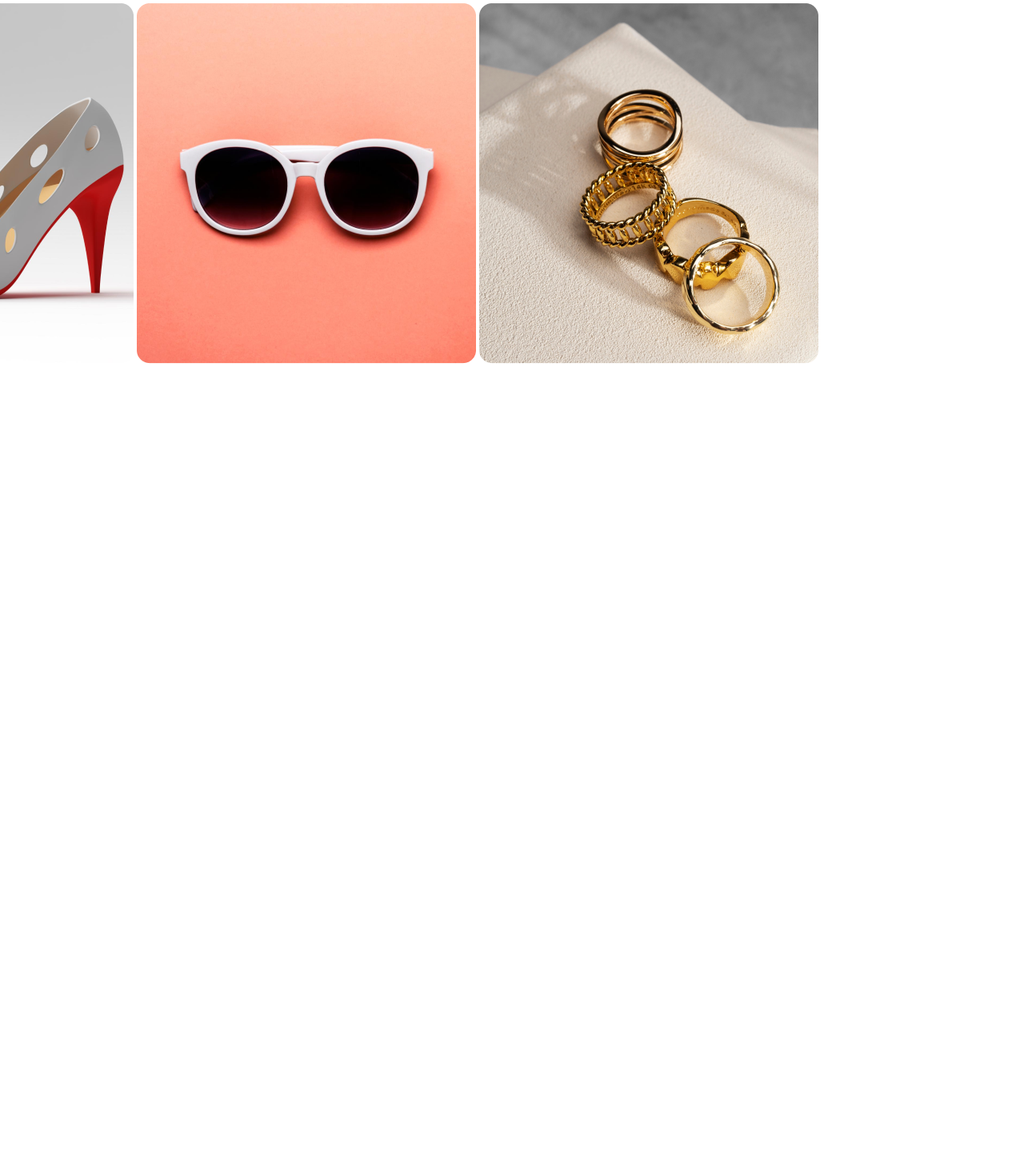
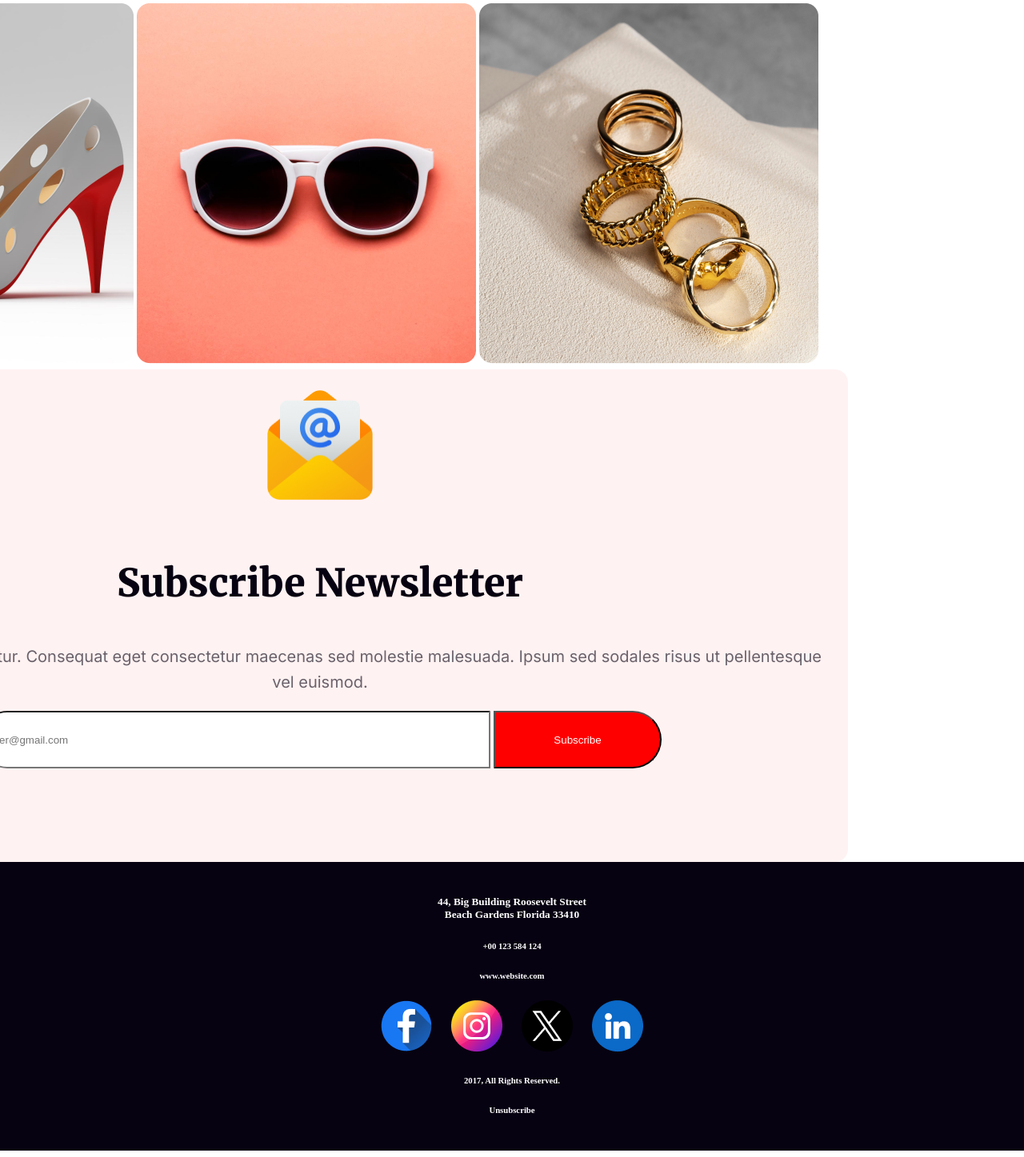
Before and after one commit to MD-Ismail-nitu/Assignment01-new-year-mission, a plain HTML site: page index.html in a window 1280 px wide. Shown: the part 3903-5350 px from the top of the page at 80% size. Before the commit the page ends 4373 px from the top, so only its background shows below. Drawn offline with Linux system fonts and the light colour scheme.

Commit message:
last commit

```diff
--- a/index.html
+++ b/index.html
@@ -70,12 +70,46 @@
     </table>
     </div>
 
+    <form action="#" method="post">
+        <div class="sub-news">
+            <img  class="newsletter" src="/resources/Group 61.png" alt="">
+            <h3 class="sub">Subscribe Newsletter</h3>
+            <h6 class="dolor">Dolor sit amet consectetur. Consequat eget consectetur maecenas sed molestie malesuada. Ipsum sed sodales risus ut pellentesque vel euismod. </h6>
+            <div class="input-button-wrapper"></div>
+            <input  class="input1" type="email" name="email" id="email" placeholder="user@gmail.com">
+            <button class="submit">Subscribe</button>
+        </div>
+        </div>
+    </form>
+
+    <footer class="footer">
+
+        <div class="address">
+            <h5>44, Big Building Roosevelt Street <br>
+                Beach Gardens Florida 33410</h5>
+        </div>
+
+        <div class="contact">
+                <h6>+00 123 584 124</h6>
+                <h6>www.website.com</h6>
+        </div>
+
+        <div class="socials">
+            <a href="#" class="social-icon"><img src="resources/Facebook.png" alt="Facebook"></a>
+            <a href="#" class="social-icon"><img src="resources/Instagram.png" alt="Instagram"></a>
+            <a href="#" class="social-icon"><img src="resources/Twitter.png" alt="Twitter"></a>
+            <a href="#" class="social-icon"><img src="resources/Linkedin.png" alt="LinkedIn"></a>
+        </div>
+
+
+        <div>
+            <h6>2017, All Rights Reserved.</h6>
+            <h6>Unsubscribe</h6>
+        </div>
+
+    </footer>
 
     </header>
 
-    <footer>
-
-    </footer>
-
 </body>
 </html>
--- a/styles/styles.css
+++ b/styles/styles.css
@@ -259,3 +259,111 @@ body{
     font-weight: 400;
     line-height: 32px; /* 160% */
 }
+
+
+
+
+.input-button-wrapper {
+    display: flex;
+    justify-content: space-between;
+
+
+  }
+
+.sub-news {
+    width: 1320px;
+    height: 616px;
+    flex-shrink: 0;
+    border-radius: 16px;
+background: rgba(255, 0, 0, 0.05);
+text-align: center;
+padding: 20px;
+box-sizing: border-box;
+  }
+
+  .newsletter {
+    width: 150px;
+    height: 150px;
+    flex-shrink: 0;
+    margin: 0 auto 15px;
+  }
+
+  .sub {
+    color: #070211;
+    text-align: center;
+    font-family: Merriweather;
+    font-size: 48px;
+    font-style: normal;
+    font-weight: 900;
+    line-height: normal;
+    text-transform: capitalize;
+    margin-bottom: 10px;
+  }
+
+  .dolor {
+    color: rgba(7, 2, 17, 0.60);
+    text-align: center;
+    font-family: Inter;
+    font-size: 20px;
+    font-style: normal;
+    font-weight: 400;
+    line-height: 32px; /* 160% */
+    margin-bottom: 20px;
+  }
+
+
+
+
+
+
+  .input1,
+.submit {
+    width: calc(50% - 10px);
+    height: 72px;
+    flex-shrink: 0;
+    border-radius: 50px;
+    box-sizing: border-box;
+    display: inline-block;
+}
+
+  .input1 {
+    border-radius: 50px 0 0 50px;
+    width: 50%;
+    height: 12.5%;
+    padding: 0 10px;
+background: #FFF;
+
+  }
+
+  .submit {
+    color: #FFF;
+    width: 210px;
+    height: 72px;
+    flex-shrink: 0;
+    border-radius: 0px 50px 50px 0px;
+background: #F00;
+
+  }
+
+
+
+.footer{
+    width: 100%;
+    background: #070211;
+    color: #fff;
+    text-align: center;
+    padding: 20px;
+    box-sizing: border-box;
+    margin-top: auto;
+}
+
+.address,
+.contact,
+.socials {
+  text-align: center;
+}
+
+.social-icon {
+  display: inline-block;
+  margin: 0 10px;
+}
```
